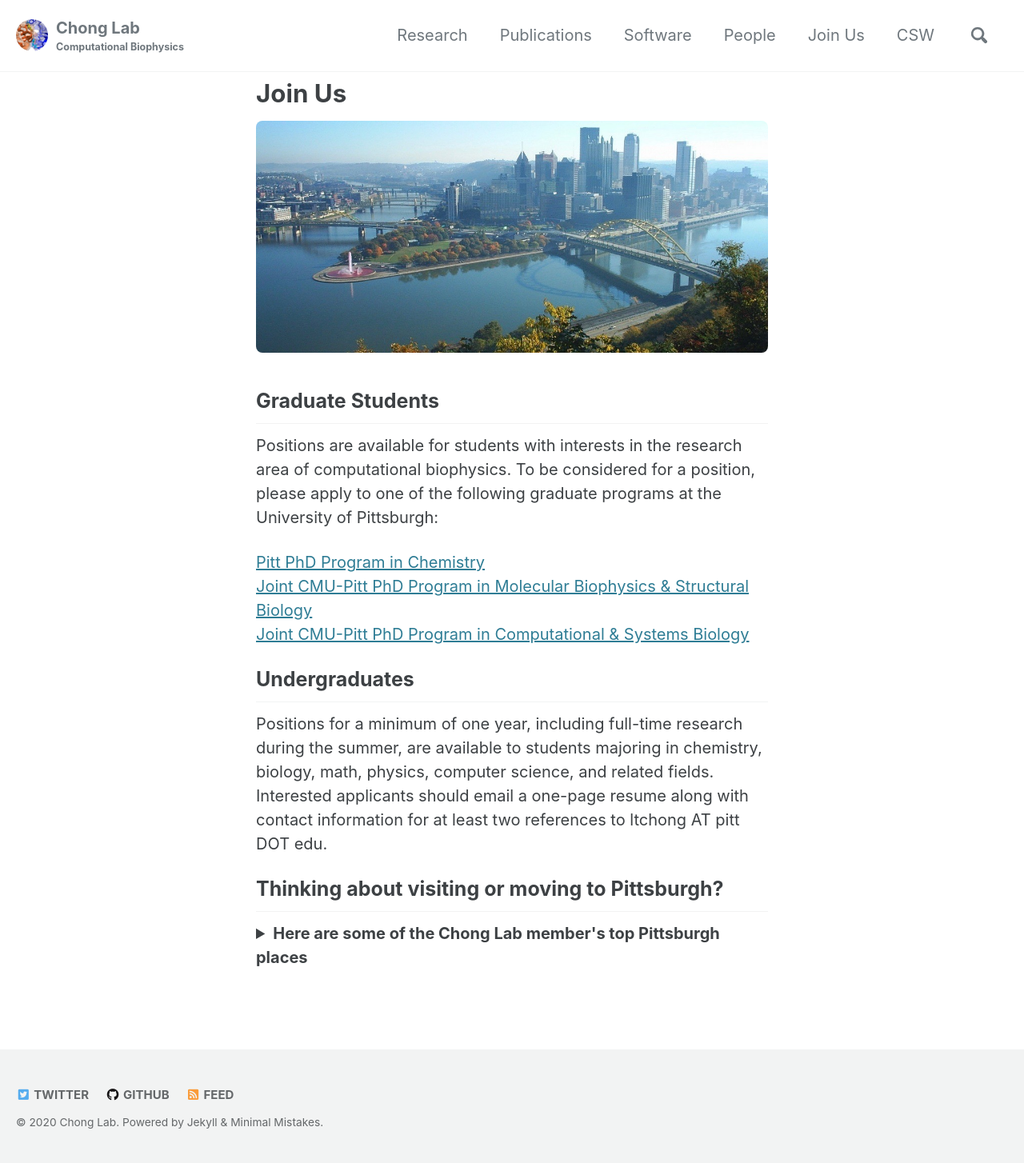
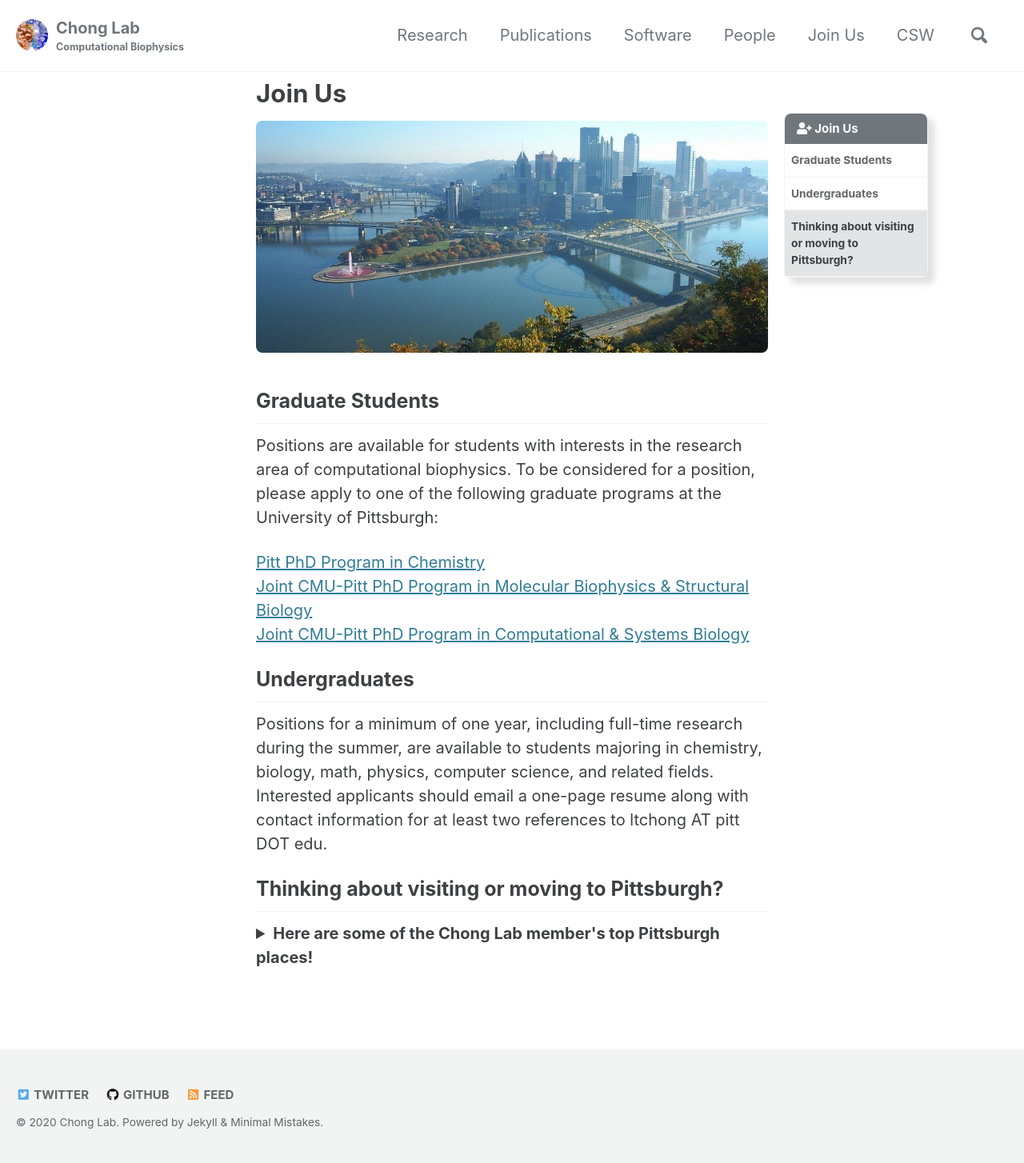
Before and after one commit to darianyang/mm-github-pages-test, a Jekyll site: the page built from _pages/join_us.md, in a window 1280 px wide. Shown: the whole page at 80% size. Built offline with Jekyll 4.4.1, drawn with Linux system fonts in a browser that asks for light colours; cached includes are drawn as plain includes.

Commit message:
added TOC to join us page

```diff
--- a/_pages/join_us.md
+++ b/_pages/join_us.md
@@ -1,6 +1,10 @@
 ---
 permalink: /join_us/
 title: "Join Us"
+toc: true
+toc_sticky: true
+toc_label: "Join Us"
+toc_icon: "user-plus"
 ---
 
 {% include figure image_path="/assets/images/pittsburgh.jpg" alt="Pittsburgh Panorama" %}
@@ -20,7 +24,7 @@ Positions for a minimum of one year, including full-time research during the sum
 ## Thinking about visiting or moving to Pittsburgh?
 <details>
 <summary>
-<b>Here are some of the Chong Lab member's top Pittsburgh places</b>
+<b>Here are some of the Chong Lab member's top Pittsburgh places!</b>
 </summary>
 <br>
 
```
Also changed, not shown: other parts of _pages/join_us.md (+1 -1 lines).
